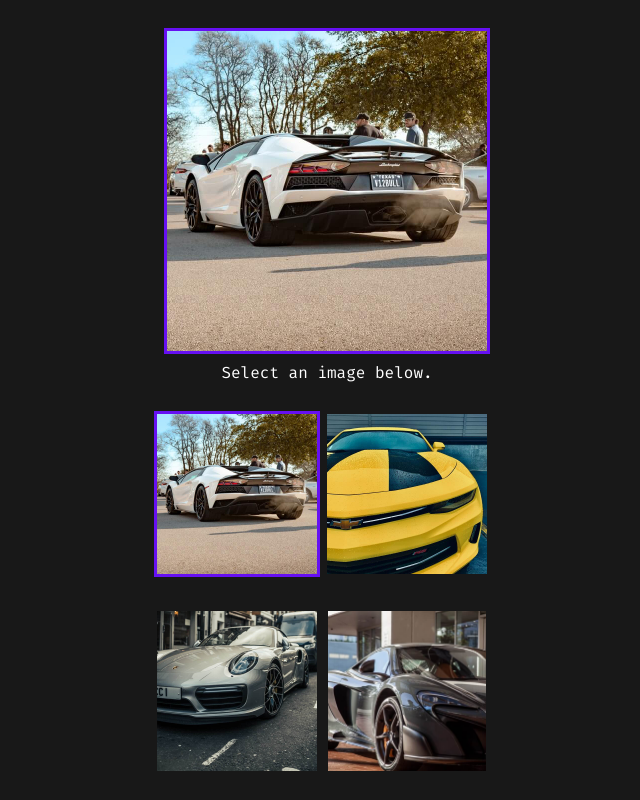
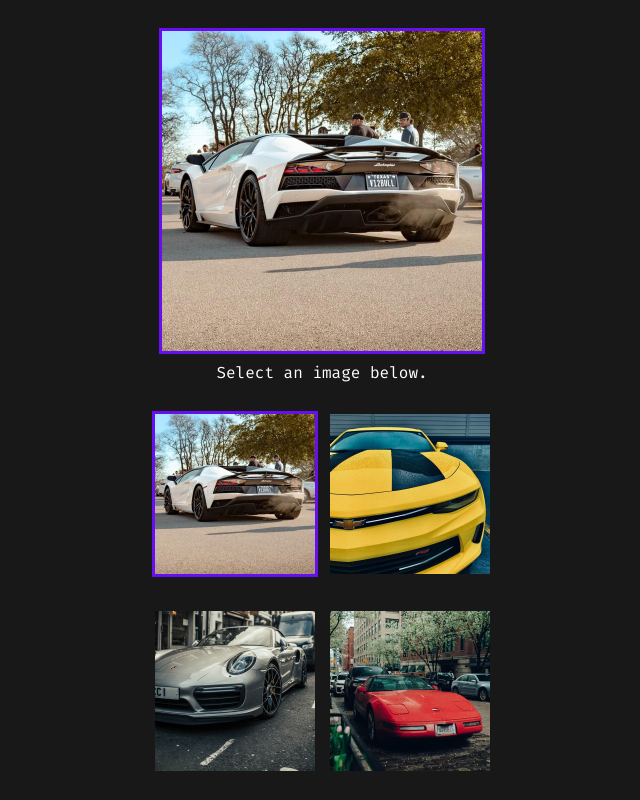
Before and after one commit to shamwela/simple-gallery, a React (Create React App) app: page / in a window 1280 px wide. Shown: the whole page, without its empty margins (318-958 px from the left). Built offline with nearby package versions, Linux system fonts and the light colour scheme.

Commit message:
Replace an image with another one

```diff
--- a/src/App.sass
+++ b/src/App.sass
@@ -11,7 +11,7 @@
   text-align: center
 
 #app
-  width: calc(40vh + 10px) // widht of 2 images and grid gap
+  width: max-content
   height: 100%
   display: grid
   grid-template: 1fr 1fr / 1fr 1fr
```
Also changed, not shown: public/images/4.jpg.
